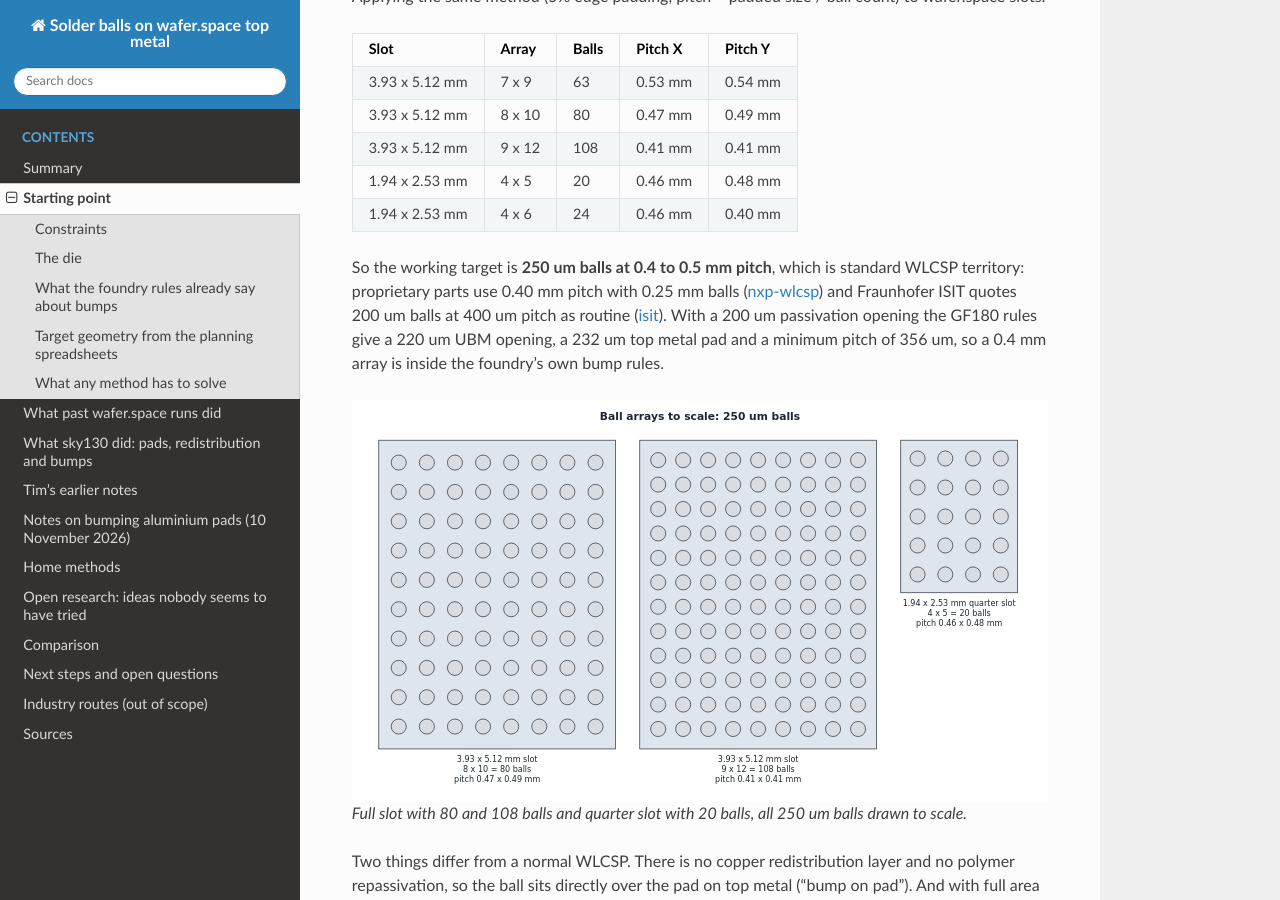
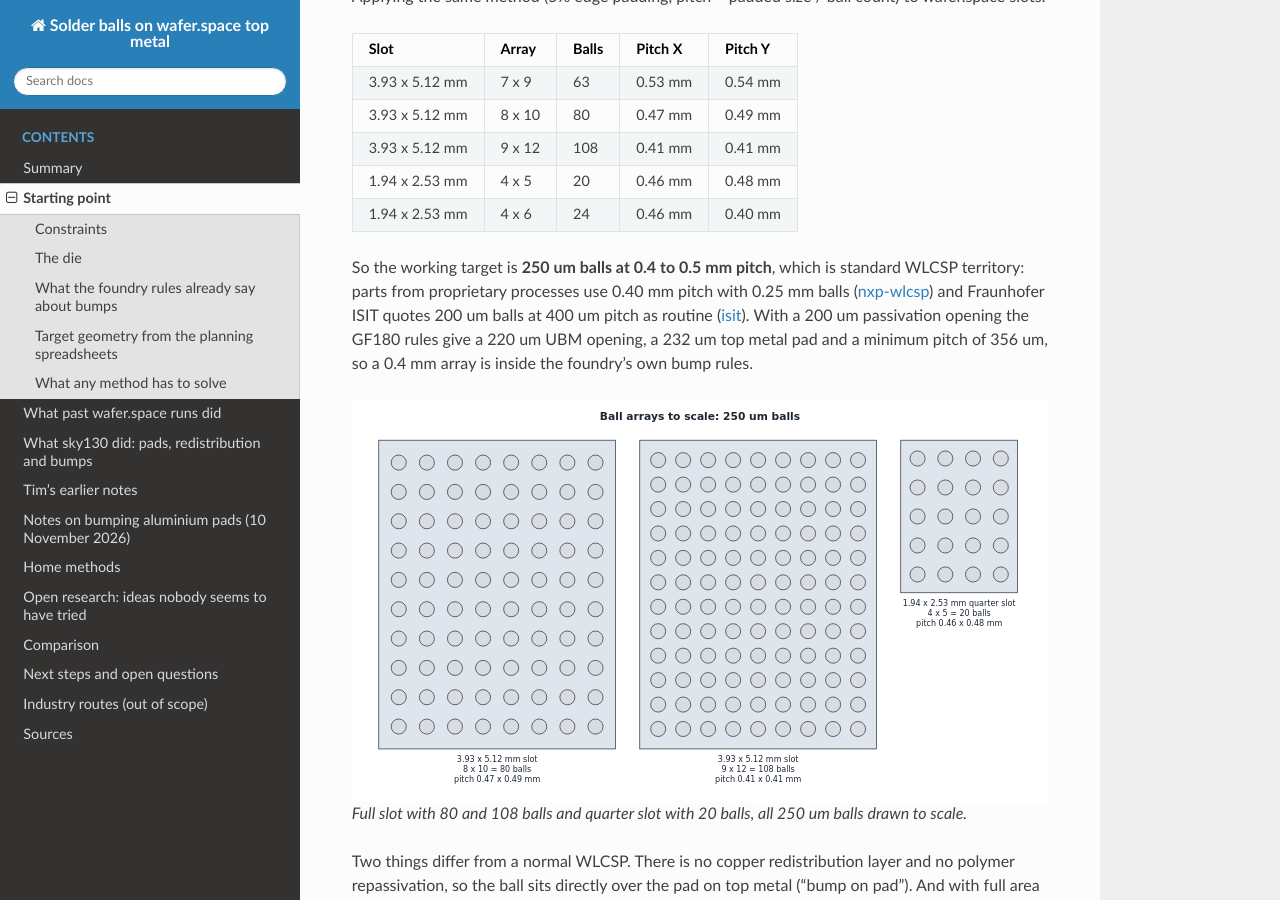
Before and after one commit to mithro/top-metal-solder-balls, a Sphinx documentation site: the page built from docs/background.md, in a window 1280 px wide and 900 px high, scrolled down 2057 px. Built offline with Sphinx 7.4.7 and the Read the Docs theme 3.1.0, drawn with Linux system fonts in a browser that asks for light colours.

Commit message:
Rephrase two sentences so the proprietary wording reads correctly
Co-Authored-By: Claude Fable 5.2 <noreply@anthropic.com>
Claude-Session: https://claude.ai/code/session_01T8XQLwQ2VCu12pqbUpoHxE

```diff
--- a/docs/background.md
+++ b/docs/background.md
@@ -74,8 +74,8 @@ method (5% edge padding, pitch = padded size / ball count) to wafer.space slots:
 | 1.94 x 2.53 mm | 4 x 6 | 24 | 0.46 mm | 0.40 mm |
 
 So the working target is **250 um balls at 0.4 to 0.5 mm pitch**, which is
-standard WLCSP territory: proprietary parts use 0.40 mm pitch with 0.25 mm balls
-([nxp-wlcsp]) and Fraunhofer ISIT quotes 200 um balls at 400 um pitch as routine
+standard WLCSP territory: parts from proprietary processes use 0.40 mm pitch
+with 0.25 mm balls ([nxp-wlcsp]) and Fraunhofer ISIT quotes 200 um balls at 400 um pitch as routine
 ([isit]). With a 200 um passivation opening the GF180 rules give a 220 um UBM
 opening, a 232 um top metal pad and a minimum pitch of 356 um, so a 0.4 mm
 array is inside the foundry's own bump rules.
```
Also changed, not shown: docs/sky130.md (+1 -1 lines).
